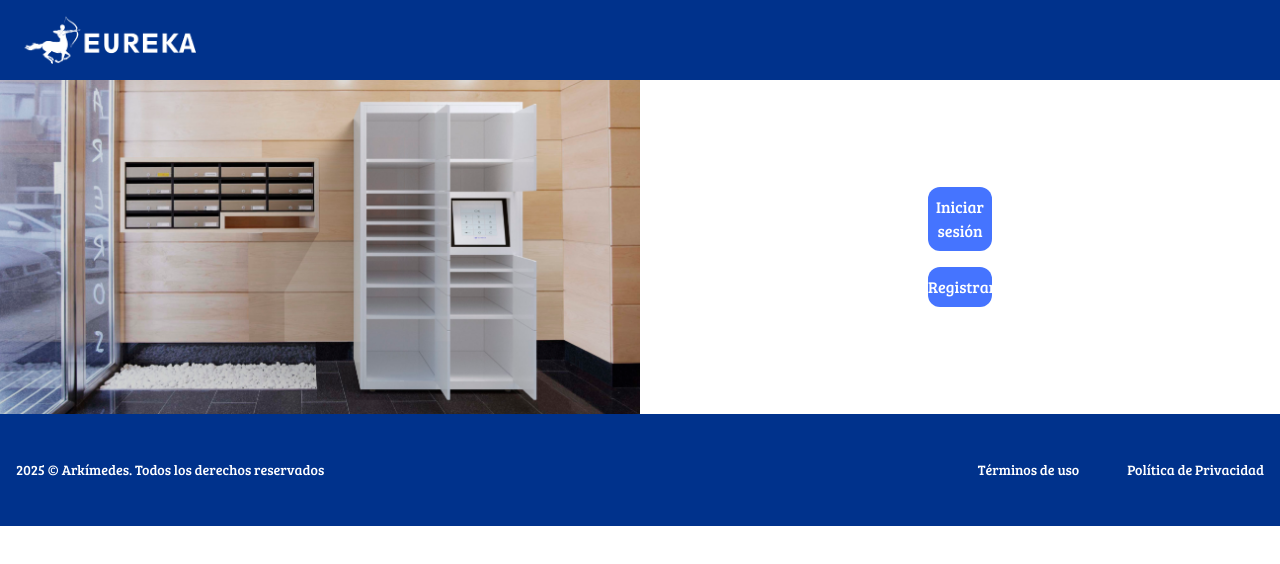
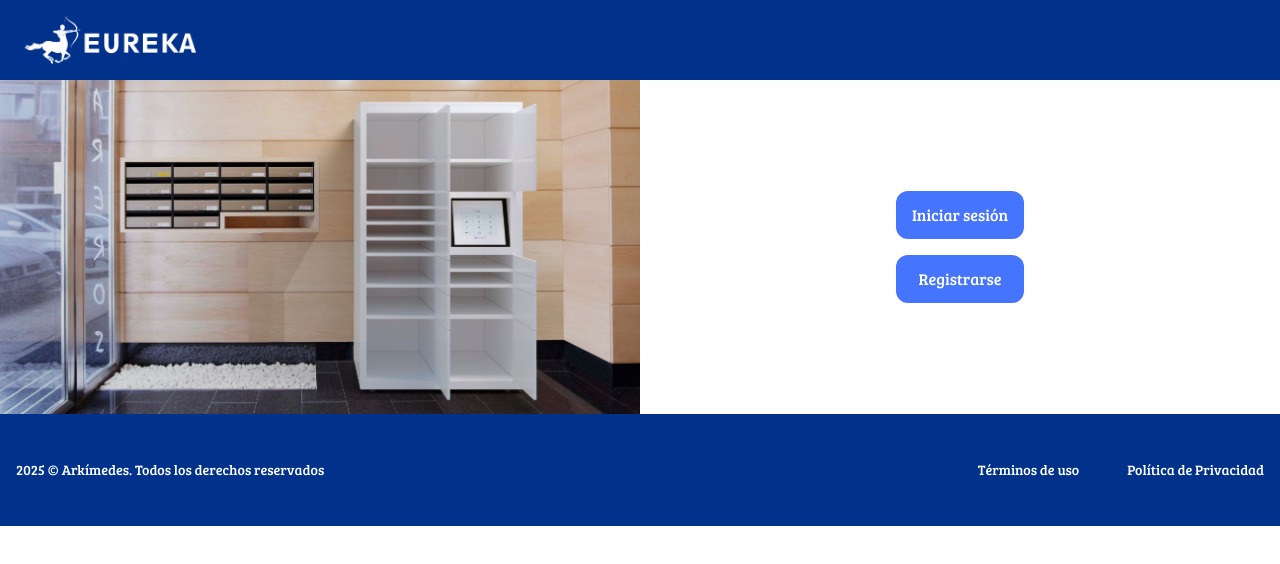
Before and after one commit to Ayuik/buzon-inteligente-FE-testing, a React (Vite) app: page / in a window 1280 px wide. Shown: the top 564 px of the page. Built offline with nearby package versions, Linux system fonts and the light colour scheme.

Commit message:
Home and HomeButton styles fixed

```diff
--- a/src/components/home/Home.jsx
+++ b/src/components/home/Home.jsx
@@ -3,9 +3,9 @@ import { HomeButton } from "./HomeButton";
 export const Home = ({ onLoginClick, onRegisterClick }) => {
 
   return (
-    <div className="flex flex-col items-center gap-4  justify-center items-center w-full sm:w-1/2 my-7 sm:my-0">
+    <>
       <HomeButton id="login-btn" text="Iniciar sesión" action={onLoginClick} />
       <HomeButton id="register-btn" text="Registrarse" action={onRegisterClick} />
-    </div>
+    </>
   );
 }
--- a/src/components/home/HomeButton.jsx
+++ b/src/components/home/HomeButton.jsx
@@ -3,7 +3,7 @@ export const HomeButton = ({action, text}) => {
 
   return (
     <button onClick={action} id="home-btn"
-    className='w-1/4 lg:w-1/5 bg-[#4574FF] hover:bg-[#00328C] text-white font-bree text-xs py-1.5 sm:text-base sm:py-2 rounded-xl transition duration-200 cursor-pointer'>
+    className='w-1/4 lg:w-1/5 bg-[#4574FF] hover:bg-[#00328C] text-white font-bree text-xs py-1.5 sm:text-base sm:py-3 rounded-xl transition duration-200 cursor-pointer m-2'>
       {text}
     </button>
   );
```
